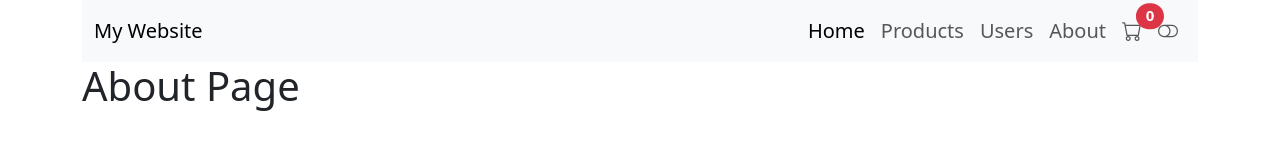
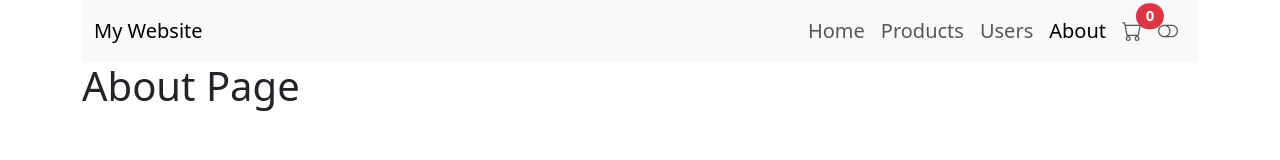
Before and after one commit to eminbasbayan/emlak-katilim-react-egitimi2, a React (Vite) app: page /about in a window 1280 px wide. Shown: the top 160 px of the page. Built offline with nearby package versions, Linux system fonts and the light colour scheme.

Commit message:
NavLink component

```diff
--- a/src/components/Layout/Header.jsx
+++ b/src/components/Layout/Header.jsx
@@ -1,5 +1,5 @@
 import { useContext } from "react";
-import { Link } from "react-router-dom";
+import { Link, NavLink } from "react-router-dom";
 import { CartContext } from "../../context/CartContext";
 import { ThemeContext } from "../../context/ThemeContext";
 
@@ -19,34 +19,39 @@ const Header = () => {
           <div className="collapse navbar-collapse">
             <ul className="navbar-nav ms-auto fs-5">
               <li className="nav-item">
-                <Link className="nav-link active" to="/">
+                <NavLink
+                  className={({ isActive }) =>
+                    isActive ? "nav-link active text-danger" : "nav-link"
+                  }
+                  to="/"
+                >
                   Home
-                </Link>
+                </NavLink>
               </li>
               <li className="nav-item">
-                <Link className="nav-link" to="/products">
+                <NavLink className="nav-link" to="/products">
                   Products
-                </Link>
+                </NavLink>
               </li>
               <li className="nav-item">
-                <Link className="nav-link" to="/users">
+                <NavLink className="nav-link" to="/users">
                   Users
-                </Link>
+                </NavLink>
               </li>
               <li className="nav-item">
-                <Link className="nav-link" to="/about">
+                <NavLink className="nav-link" to="/about">
                   About
-                </Link>
+                </NavLink>
               </li>
               <li className="nav-item">
-                <Link className="nav-link position-relative" to="/cart">
+                <NavLink className="nav-link position-relative" to="/cart">
                   <i className="bi bi-cart"></i>
 
                   <span className="position-absolute top-4 start-100 translate-middle badge rounded-pill bg-danger">
                     {value.cartItems.length}
                     <span className="visually-hidden">unread messages</span>
                   </span>
-                </Link>
+                </NavLink>
               </li>
               <li className="nav-item">
                 <button
```
